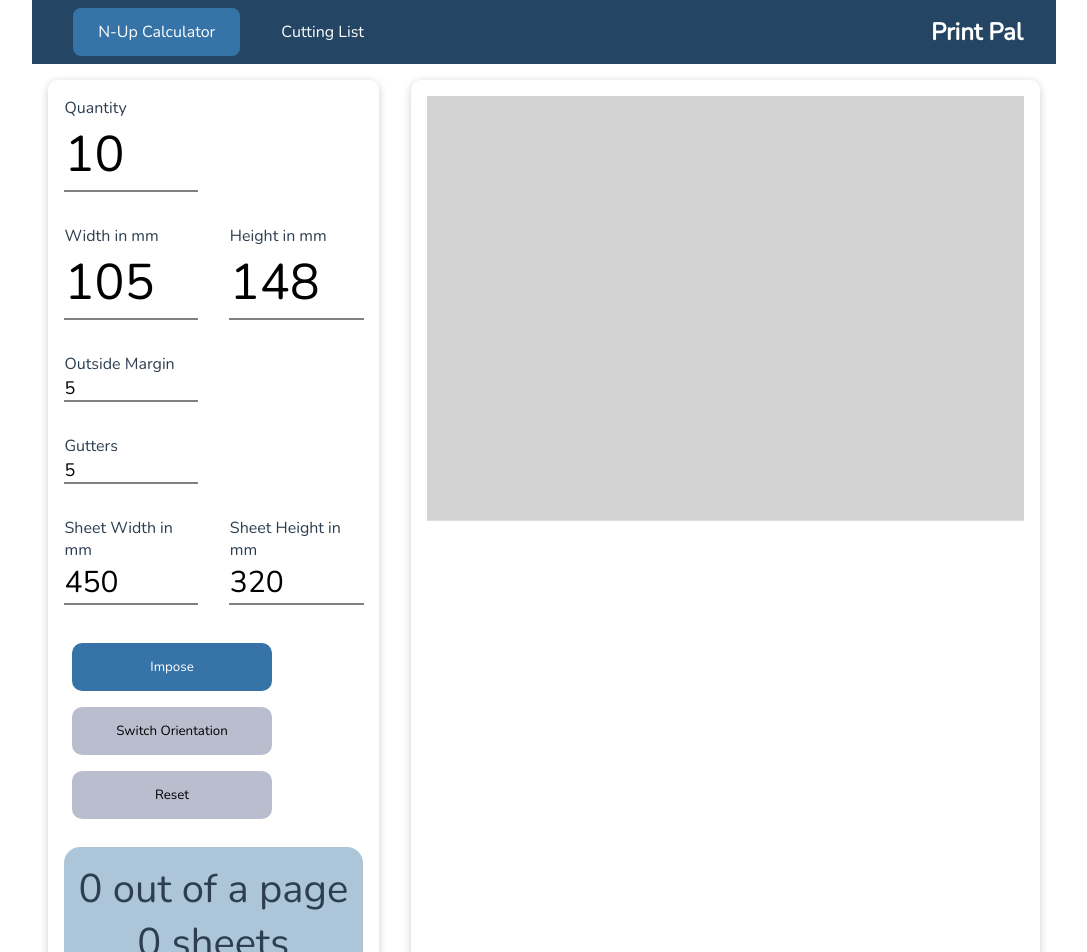
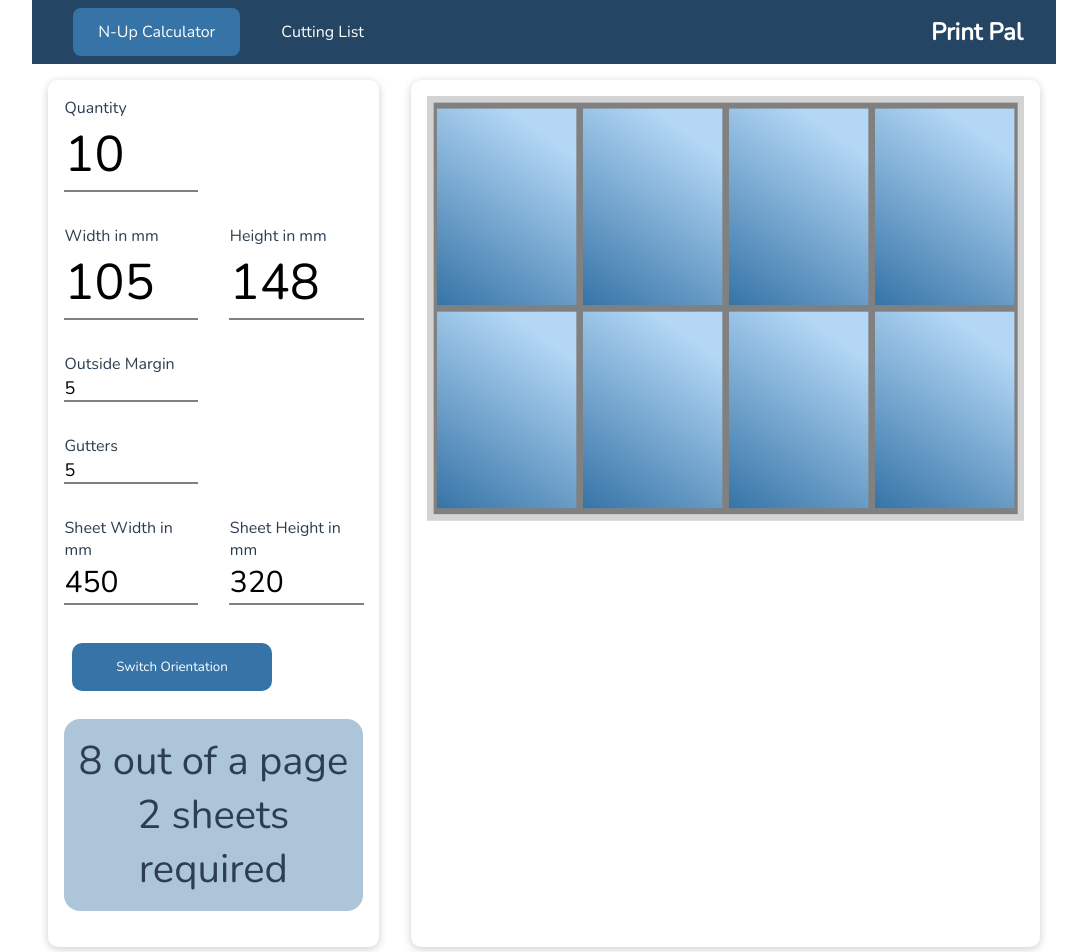
Before and after one commit to jensadria/print-pal, a Vue app: page /nup in a window 1280 px wide. Shown: the top 952 px of the page, without its empty margins (96-1183 px from the left). Built offline with nearby package versions, Linux system fonts and the light colour scheme.

Commit message:
Made form fully reactive, removed impose and reset button

```diff
--- a/src/components/nup/NupFormCalc.vue
+++ b/src/components/nup/NupFormCalc.vue
@@ -75,15 +75,19 @@
               </div>
             </div>
             <div class="buttons">
-              <base-button mode="blue-bg">Impose</base-button>
-              <base-button type="button" @click="switchOrientation">
+              <!-- <base-button mode="blue-bg">Impose</base-button> -->
+              <base-button
+                type="button"
+                mode="blue-bg"
+                @click="switchOrientation"
+              >
                 Switch Orientation
               </base-button>
-              <base-button type="button" @click="resetNumbers"
-                >Reset</base-button
-              >
             </div>
-            <p v-if="!allAreasFilled">Please fill out all areas</p>
+            <p v-if="!allAreasFilled">
+              The areas "Width", "Height", "Sheet Width" and "Sheet Height"
+              cannot be 0
+            </p>
           </form>
         </div>
         <div class="results">
@@ -130,11 +134,17 @@ export default {
         sheetsAmount: 0,
       },
       allAreasFilled: true,
-      calculatedButtonPressed: false,
       xmlns: 'http://www.w3.org/2000/svg',
     };
   },
-  //   LINE BREAK
+  watch: {
+    nUpInput: {
+      handler: function() {
+        this.imposeOnSheet();
+      },
+      deep: true,
+    },
+  },
   computed: {
     activeWidth() {
       return this.nUpInput.sheetWidth - 2 * this.nUpInput.margins;
@@ -143,11 +153,7 @@ export default {
       return this.nUpInput.sheetHeight - 2 * this.nUpInput.margins;
     },
     calculateSheets() {
-      if (!this.calculatedButtonPressed) {
-        return 0;
-      } else {
-        return Math.ceil(this.nUpInput.qty / this.result);
-      }
+      return Math.ceil(this.nUpInput.qty / this.result);
     },
     result() {
       return this.nUpResult.nUp1;
@@ -163,12 +169,11 @@ export default {
       return i;
     },
     imposeOnSheet() {
-      this.checkFields();
+      this.validateFields();
       if (!this.allAreasFilled) {
         return;
       }
 
-      this.calculatedButtonPressed = true;
       const { width, height, gutters } = this.nUpInput;
 
       // FIRST ORIENTATION
@@ -263,7 +268,7 @@ export default {
       }
     },
     switchOrientation() {
-      this.checkFields();
+      this.validateFields();
       if (!this.allAreasFilled) {
         return;
       }
@@ -274,19 +279,18 @@ export default {
       this.imposeOnSheet();
       this.drawOnSheet();
     },
-    resetNumbers() {
-      const svgContainer = document.getElementById('svgContainer');
-      svgContainer.textContent = '';
+    // resetNumbers() {
+    //   const svgContainer = document.getElementById('svgContainer');
+    //   svgContainer.textContent = '';
 
-      for (let key in this.nUpInput) {
-        this.nUpInput[key] = 0;
-      }
-      this.nUpInput.sheetWidth = 450;
-      this.nUpInput.sheetHeight = 320;
-    },
-    checkFields() {
+    //   for (let key in this.nUpInput) {
+    //     this.nUpInput[key] = 0;
+    //   }
+    //   this.nUpInput.sheetWidth = 450;
+    //   this.nUpInput.sheetHeight = 320;
+    // },
+    validateFields() {
       if (
-        this.nUpInput.qty === 0 ||
         this.nUpInput.width === 0 ||
         this.nUpInput.height === 0 ||
         this.nUpInput.sheetWidth === 0 ||
@@ -297,6 +301,9 @@ export default {
         this.allAreasFilled = true;
       }
     },
+  },
+  mounted() {
+    this.imposeOnSheet();
   },
 
   //   END OF EXPORT DEFAULT
```
